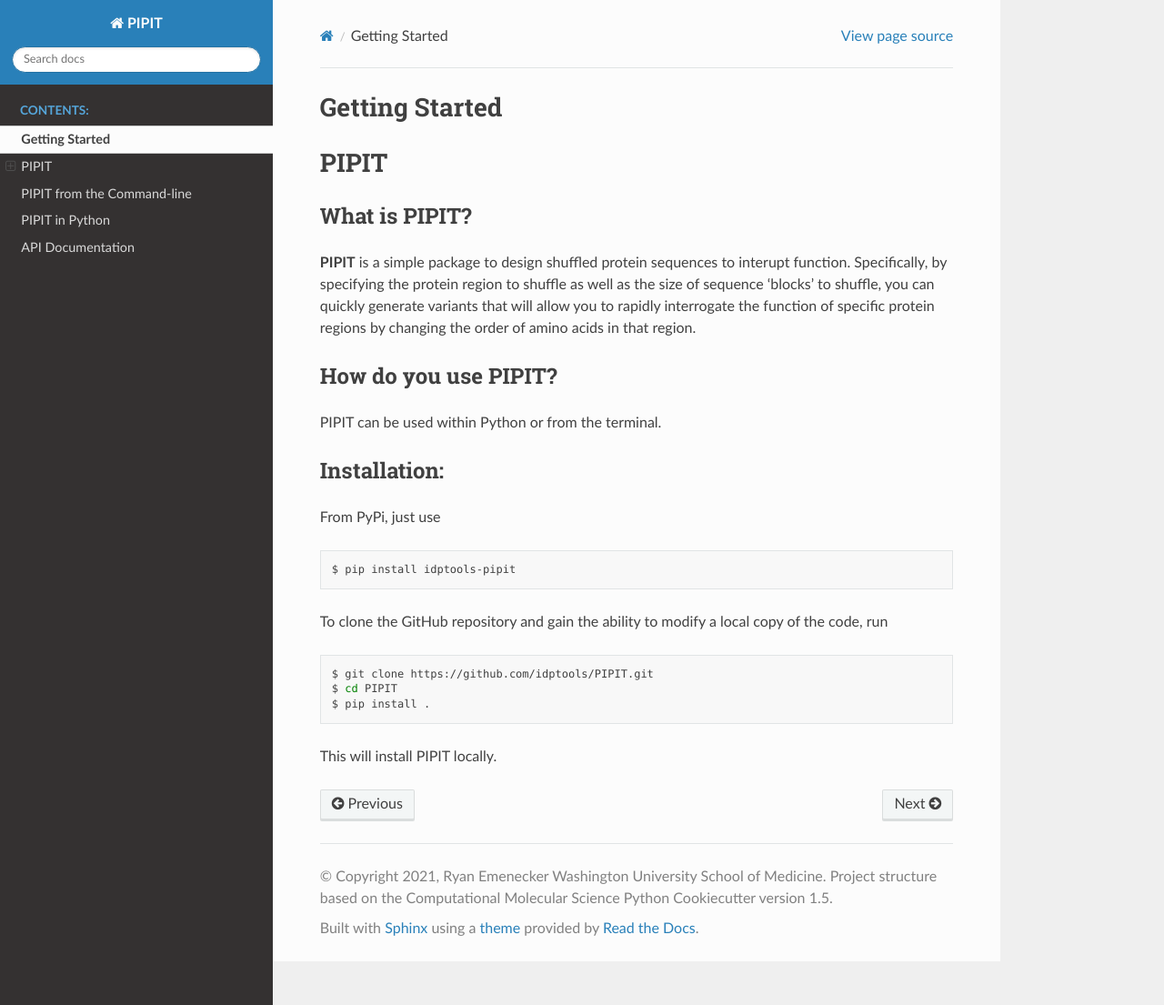
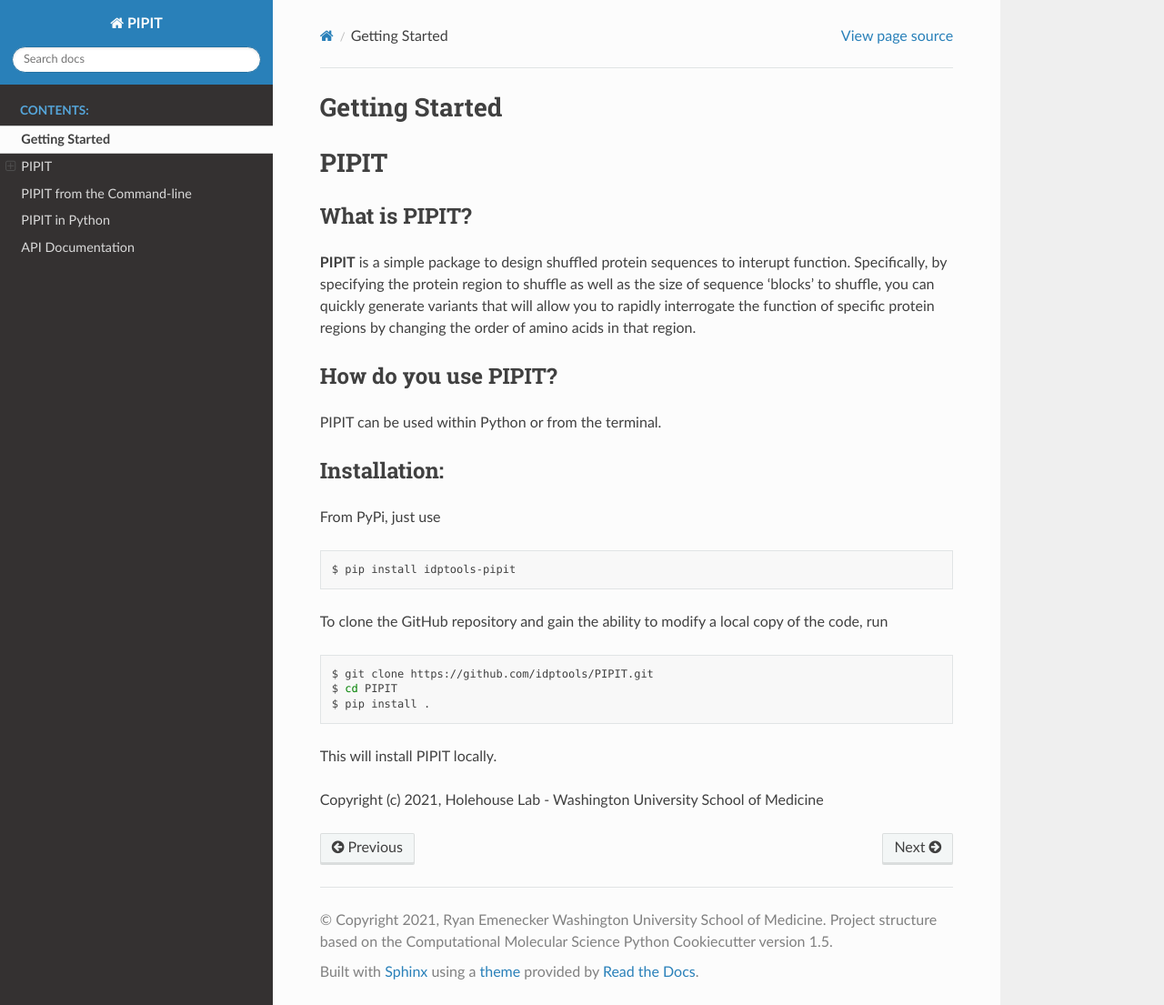
Before and after one commit to idptools/PIPIT, a Sphinx documentation site: the page built from docs/getting_started.rst, in a window 1280 px wide and 1105 px high. Shown: the whole window at 91% size. Built offline with Sphinx 7.4.7 and the Read the Docs theme 2.0.0, drawn with Linux system fonts in a browser that asks for light colours.

```diff
--- a/docs/getting_started.rst
+++ b/docs/getting_started.rst
@@ -33,3 +33,8 @@ To clone the GitHub repository and gain the ability to modify a local copy of th
     $ pip install .
 
 This will install PIPIT locally.
+
+
+
+Copyright (c) 2021, Holehouse Lab -
+Washington University School of Medicine
```
Also changed, not shown: README.md (+1 -1 lines).
